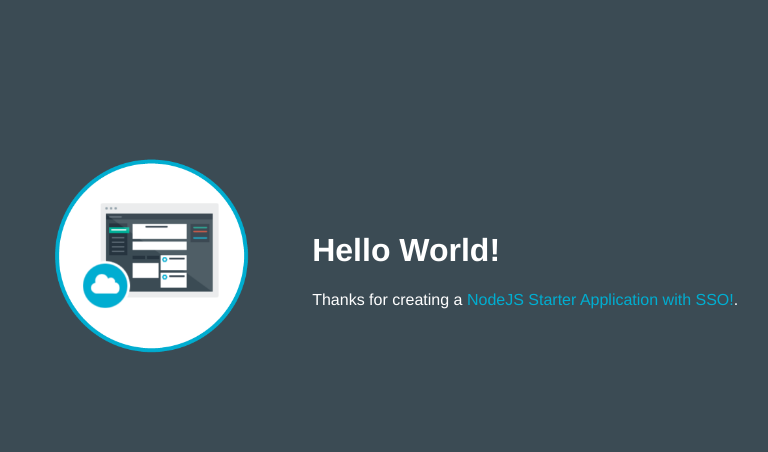
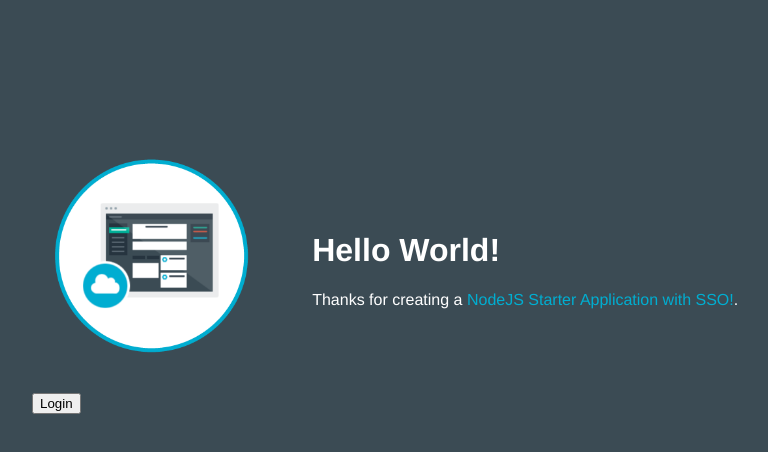
Before and after one commit to kurtiyil/ky-ssolab-01-1485675472719, a website: page public/index.html in a window 1280 px wide. Shown: the whole page, without its empty margins (230-998 px from the left). Drawn offline with Linux system fonts and the light colour scheme.

Commit message:
Update index.html

```diff
--- a/public/index.html
+++ b/public/index.html
@@ -20,6 +20,13 @@
           <p class='description'></p> Thanks for creating a <span class = "blue">NodeJS Starter Application with SSO!</span>.
         </td>
       </tr>
+      <tr>
+        <td>
+          <form method="get" action="/hello">
+            <input type="submit" value="Login">
+          </form>
+        </td>
+      </tr>
     </table>
   </body>
 
```
